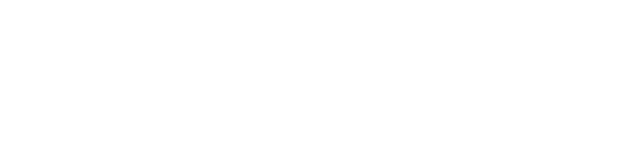
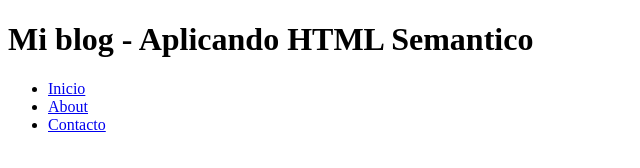
Before and after one commit to lucianocolombini8/semanticHTML, a plain HTML site: page index.html in a window 1280 px wide. Shown: the whole page, without its empty margins (0-640 px from the left). Drawn offline with Linux system fonts and the light colour scheme.

Commit message:
Header y Navbar

```diff
--- a/index.html
+++ b/index.html
@@ -1,11 +1,22 @@
 <!DOCTYPE html>
-<html lang="en">
+<html lang="es">
 <head>
     <meta charset="UTF-8">
     <meta name="viewport" content="width=device-width, initial-scale=1.0">
-    <title>Document</title>
+    <title>Mi primer proyecto</title>
 </head>
 <body>
-
+    <header>
+        <h1>Mi blog - Aplicando HTML Semantico</h1>
+    </header>
+    <nav>
+        <ul>
+            <li><a href="#">Inicio</a></li>
+            <li><a href="#">About</a></li>
+            <li><a href="#">Contacto</a></li>
+        </ul>
+    </nav>
+    <main></main>
+    <footer></footer>
 </body>
 </html>
```
